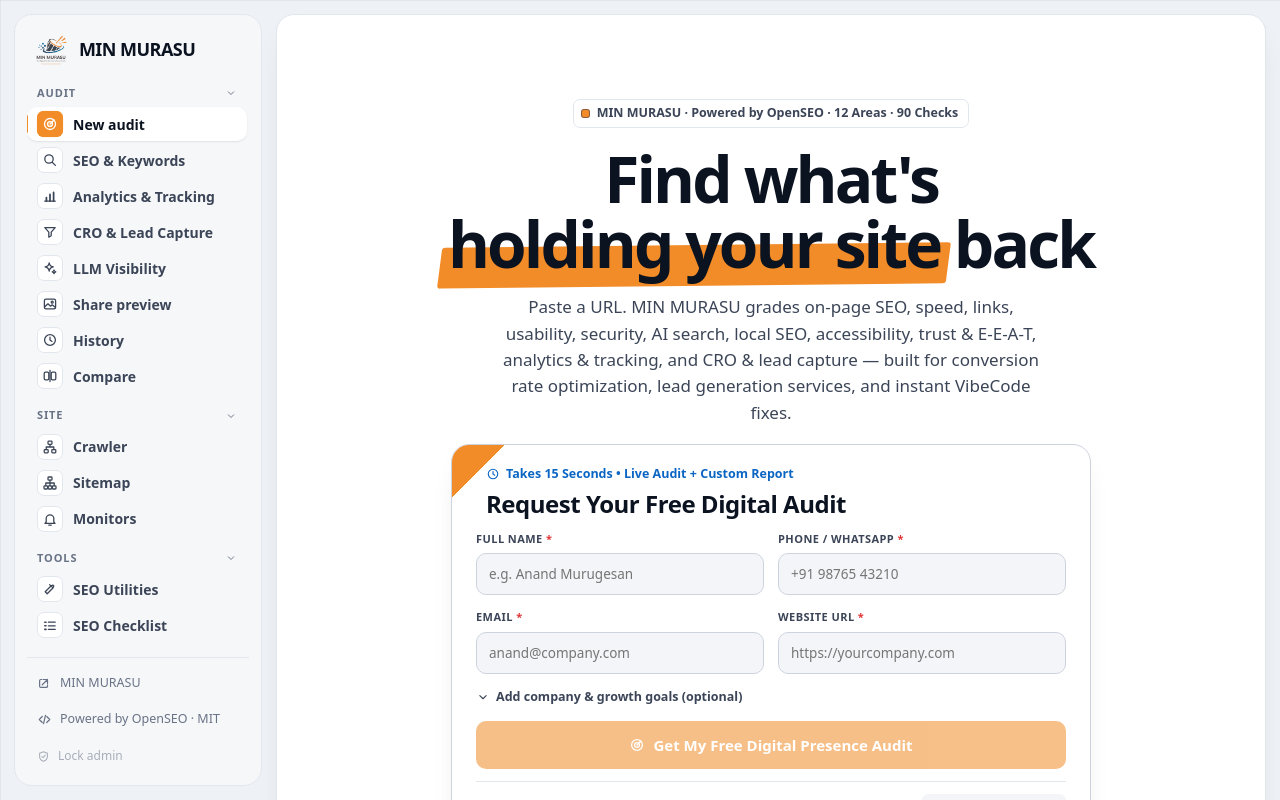
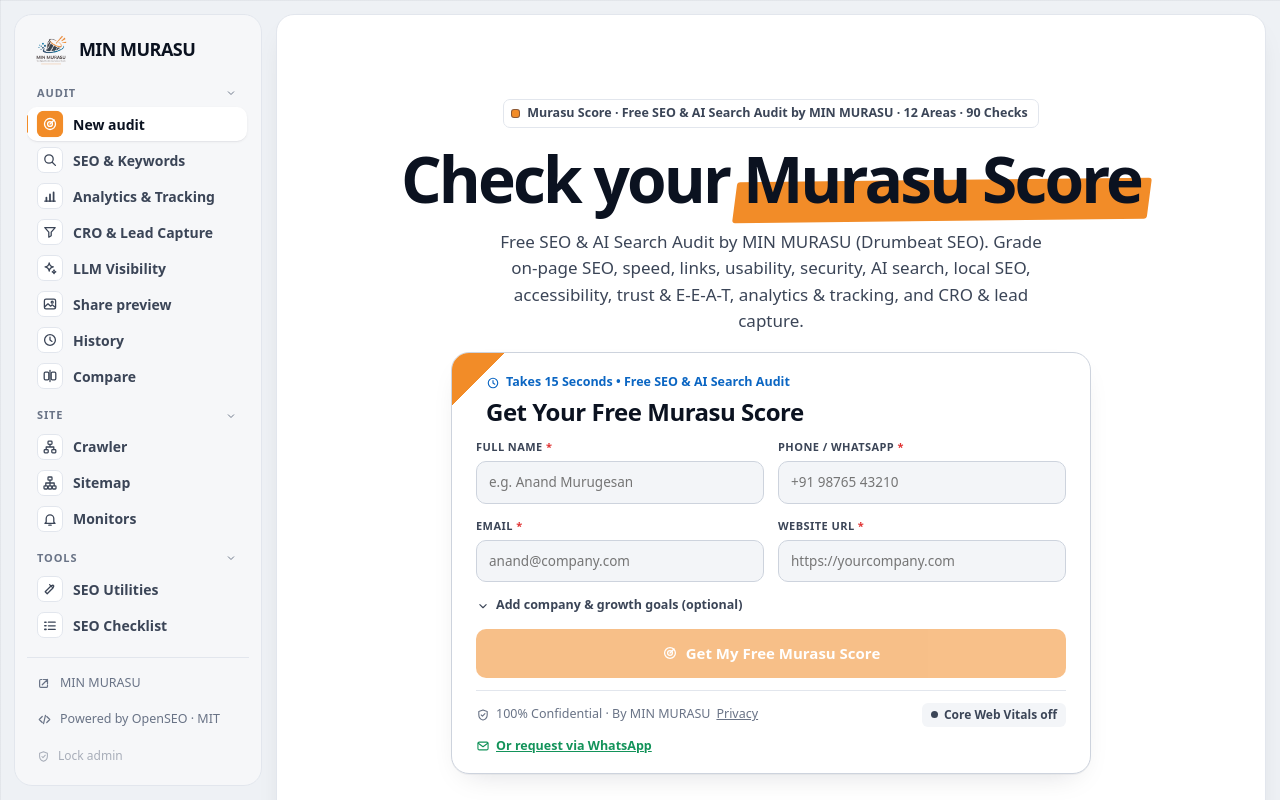
Before and after one commit to carthworks/open-seo-minmurasu, a Next.js app: page / in a window 1280 px wide. Shown: the top 800 px of the page. Built offline with nearby package versions, Linux system fonts and the light colour scheme.

Commit message:
feat: add initial app layout, home screen audit form, and report cover components

```diff
--- a/src/app/layout.tsx
+++ b/src/app/layout.tsx
@@ -28,8 +28,8 @@ export async function generateMetadata(): Promise<Metadata> {
 	return {
 		metadataBase: settings.appUrl ? new URL(settings.appUrl) : undefined,
 		title: {
-			default: `${settings.brandName} · SEO audit`,
-			template: `%s · ${settings.brandName}`
+			default: `Murasu Score · Free SEO & AI Search Audit by ${settings.brandName}`,
+			template: `%s · Murasu Score`
 		},
 		description:
 			'Audit any page for on-page SEO, speed, links, mobile, security, AI search readiness, lead generation services, and conversion rate optimization.',
--- a/src/web/screens/home-screen/components/audit-form/audit-form.tsx
+++ b/src/web/screens/home-screen/components/audit-form/audit-form.tsx
@@ -84,9 +84,9 @@ const AuditForm = (props: AuditFormProps) => {
 			<div className="lead-audit-head">
 				<span className="lead-audit-eyebrow">
 					<Icon name="clock" size={14} />
-					Takes 15 Seconds • Live Audit + Custom Report
+					Takes 15 Seconds • Free SEO &amp; AI Search Audit
 				</span>
-				<h2>Request Your Free Digital Audit</h2>
+				<h2>Get Your Free Murasu Score</h2>
 			</div>
 
 			{progress ? (
@@ -246,7 +246,7 @@ const AuditForm = (props: AuditFormProps) => {
 
 					<button type="submit" className="lead-submit-btn" disabled={!canSubmit}>
 						<Icon name="audit" size={16} />
-						<span>Get My Free Digital Presence Audit</span>
+						<span>Get My Free Murasu Score</span>
 					</button>
 
 					<div className="lead-footer">
--- a/src/web/screens/home-screen/home-screen.tsx
+++ b/src/web/screens/home-screen/home-screen.tsx
@@ -13,13 +13,16 @@ const HomeScreen = (props: HomeScreenProps) => {
 	return (
 		<div className="home">
 			<section className="home-hero">
-				<span className="eyebrow">{brandName} · Powered by OpenSEO · 12 Areas · 90 Checks</span>
+				<span className="eyebrow">
+					Murasu Score · Free SEO &amp; AI Search Audit by {brandName} · 12 Areas · 90 Checks
+				</span>
 				<h1>
-					Find what&apos;s <span className="highlight">holding your site</span> back
+					Check your <span className="highlight">Murasu Score</span>
 				</h1>
 				<p className="home-lede">
-					Paste a URL. {brandName} grades on-page SEO, speed, links, usability,
-					security, AI search, local SEO, accessibility, trust &amp; E-E-A-T, analytics &amp; tracking, and CRO &amp; lead capture — built for conversion rate optimization, lead generation services, and instant VibeCode fixes.
+					Free SEO &amp; AI Search Audit by {brandName} (Drumbeat SEO). Grade on-page SEO,
+					speed, links, usability, security, AI search, local SEO, accessibility, trust
+					&amp; E-E-A-T, analytics &amp; tracking, and CRO &amp; lead capture.
 				</p>
 				<AuditForm pagespeedEnabled={pagespeedEnabled} brandName={brandName} />
 			</section>
--- a/src/web/screens/report-screen/components/report-cover/report-cover.tsx
+++ b/src/web/screens/report-screen/components/report-cover/report-cover.tsx
@@ -14,7 +14,9 @@ const ReportCover = (props: ReportCoverProps) => {
 				<span className="report-cover-name">{brandName}</span>
 			</div>
 			<div className="report-cover-body">
-				<span className="report-cover-eyebrow">SEO audit report</span>
+				<span className="report-cover-eyebrow">
+					Murasu Score · Free SEO &amp; AI Search Audit
+				</span>
 				<h1 className="report-cover-title">{report.domain}</h1>
 				<p className="report-cover-url">{displayUrl(report.finalUrl)}</p>
 				<div className="report-cover-score">
```
